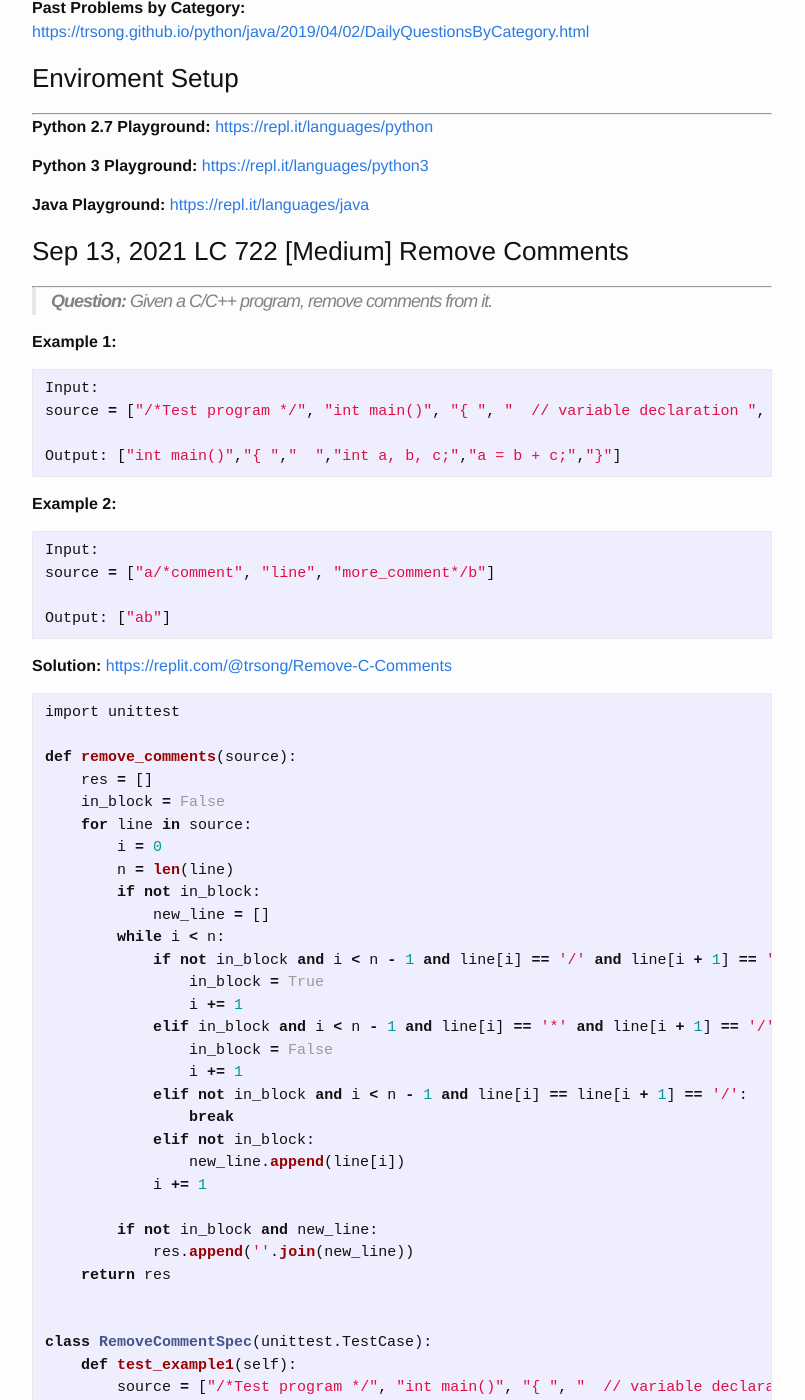
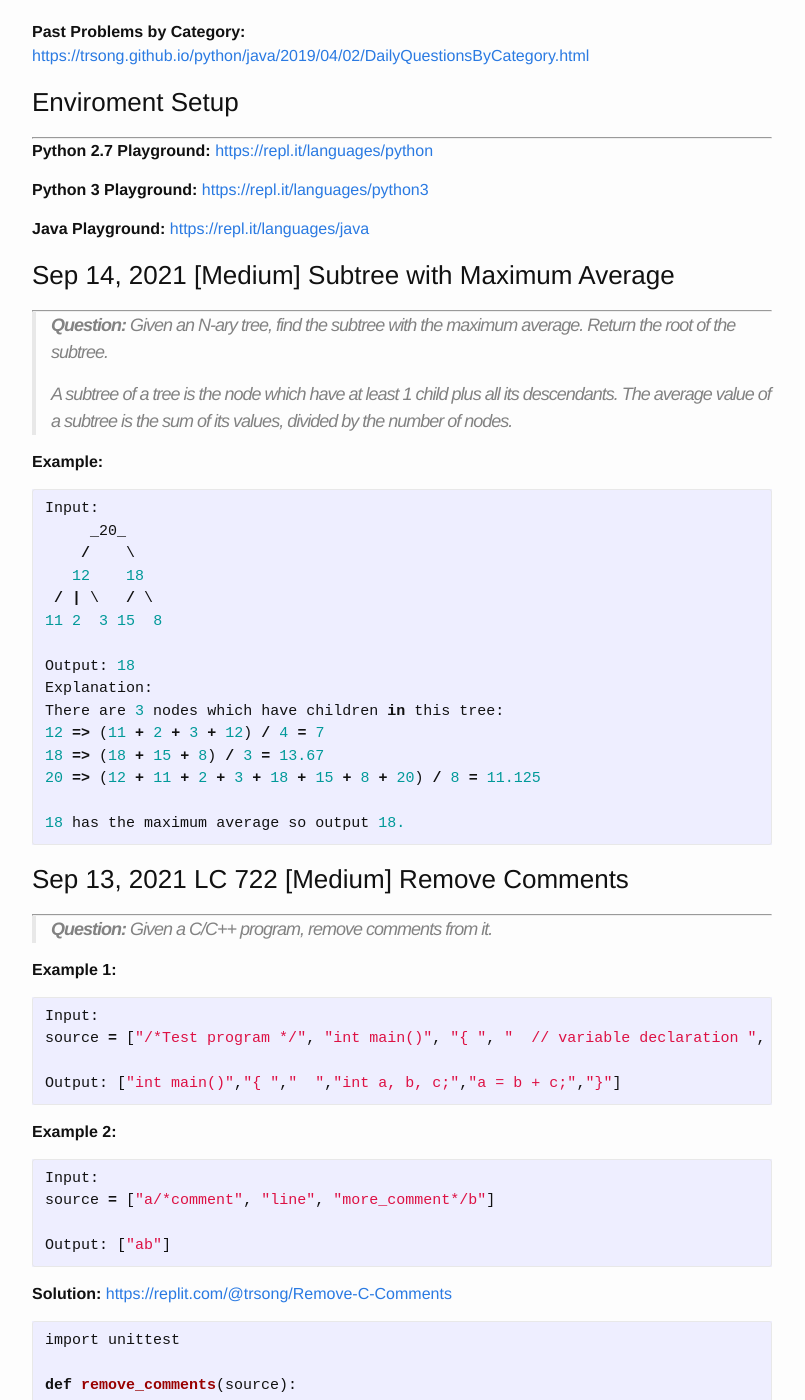
Before and after one commit to trsong/trsong.github.io, a Jekyll site: the page built from _posts/2021-08-01-DailyQuestionsAug.md, in a window 1280 px wide and 1400 px high, scrolled down 1386 px. Shown: the whole window, without its empty margins (238-1043 px from the left). Built offline with Jekyll 4.4.1, drawn with Linux system fonts in a browser that asks for light colours; some of the changed text lies outside the part shown.

Commit message:
Add Sep 14 question

````diff
--- a/_posts/2021-08-01-DailyQuestionsAug.md
+++ b/_posts/2021-08-01-DailyQuestionsAug.md
@@ -19,6 +19,32 @@ categories: Python/Java
 **Python 3 Playground:** [https://repl.it/languages/python3](https://repl.it/languages/python3)
 
 **Java Playground:** [https://repl.it/languages/java](https://repl.it/languages/java)
+
+
+### Sep 14, 2021 \[Medium\] Subtree with Maximum Average
+---
+> **Question:** Given an N-ary tree, find the subtree with the maximum average. Return the root of the subtree.
+>
+> A subtree of a tree is the node which have at least 1 child plus all its descendants. The average value of a subtree is the sum of its values, divided by the number of nodes.
+
+**Example:**
+```py
+Input:
+     _20_
+    /    \
+   12    18
+ / | \   / \
+11 2  3 15  8
+
+Output: 18
+Explanation:
+There are 3 nodes which have children in this tree:
+12 => (11 + 2 + 3 + 12) / 4 = 7
+18 => (18 + 15 + 8) / 3 = 13.67
+20 => (12 + 11 + 2 + 3 + 18 + 15 + 8 + 20) / 8 = 11.125
+
+18 has the maximum average so output 18.
+```
 
 
 ### Sep 13, 2021 LC 722 \[Medium\] Remove Comments
````
